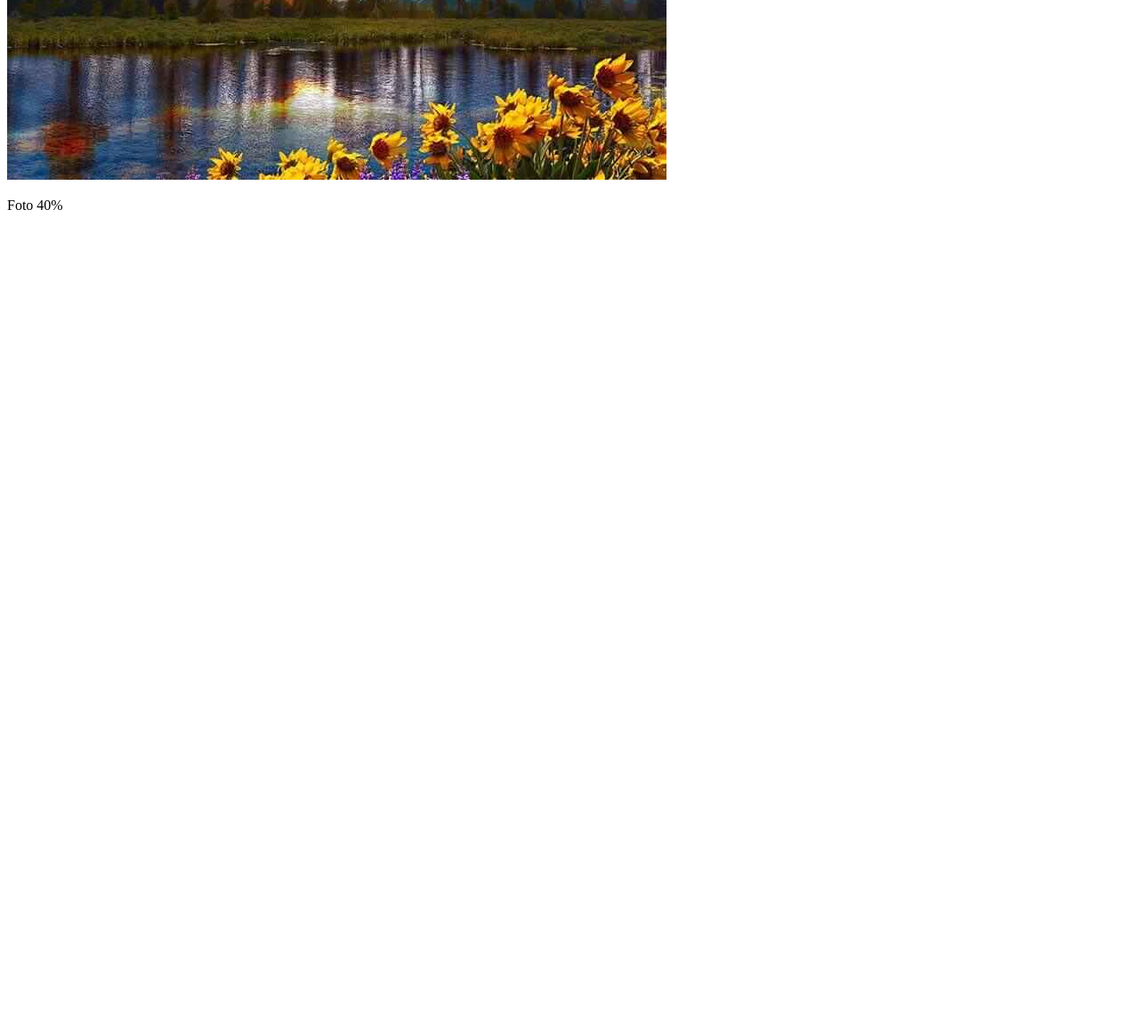
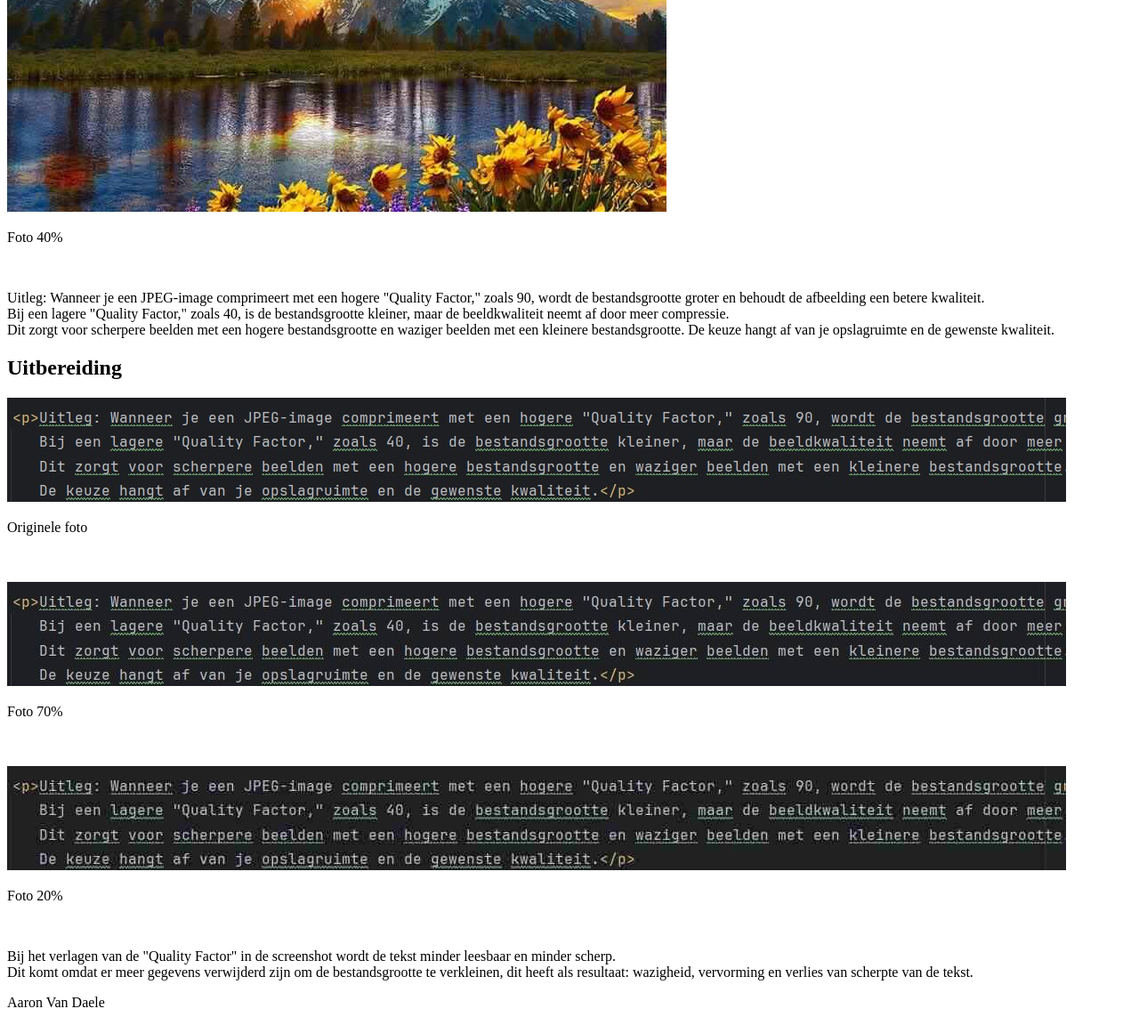
Before and after one commit to AaronVives/AaronVives.github.io, a plain HTML site: page Labo4/Opdracht2/index.html in a window 1280 px wide. Shown: the part 2056-3208 px from the top of the page at 89% size. Before the commit the page ends 2356 px from the top, so only its background shows below. Drawn offline with Linux system fonts and the light colour scheme.

Commit message:
Opdracht 1-3 done

```diff
--- a/Labo4/Opdracht2/index.html
+++ b/Labo4/Opdracht2/index.html
@@ -8,15 +8,37 @@
 <body>
     <h1>Opdracht 2 - Labo 4</h1>
     <img src="Images/Foto1.jpg" alt="Originele foto">
-    <p>Originele foto</p> <br>
+    <p>Originele foto</p> </br></br>
 
     <img src="Images/Foto2.jpg" alt="foto 90%">
-    <p>Foto 90%</p> <br>
+    <p>Foto 90%</p> </br></br>
 
     <img src="Images/Foto3.jpg" alt="foto 70%">
-    <p>Foto 70%</p> <br><br>
+    <p>Foto 70%</p> </br></br>
 
     <img src="Images/Foto4.jpg" alt="foto 40%">
-    <p>Foto 40%</p> <br><br>
+    <p>Foto 40%</p> </br>
+
+    <p>Uitleg: Wanneer je een JPEG-image comprimeert met een hogere "Quality Factor," zoals 90, wordt de bestandsgrootte groter en behoudt de afbeelding een betere kwaliteit. <br>
+       Bij een lagere "Quality Factor," zoals 40, is de bestandsgrootte kleiner, maar de beeldkwaliteit neemt af door meer compressie.<br>
+       Dit zorgt voor scherpere beelden met een hogere bestandsgrootte en waziger beelden met een kleinere bestandsgrootte.
+       De keuze hangt af van je opslagruimte en de gewenste kwaliteit.</p>
+<h2>Uitbereiding</h2>
+
+    <img src="Images/Uitbereiding1.jpg" alt="foto Origineel">
+    <p>Originele foto</p> </br></br>
+
+    <img src="Images/Uitbereiding2.jpg" alt="foto 70%">
+    <p>Foto 70%</p> </br></br>
+
+    <img src="Images/Uitbereiding3.jpg" alt="foto 20%">
+    <p>Foto 20%</p> </br>
+
+<p>Bij het verlagen van de "Quality Factor" in de screenshot wordt de tekst minder leesbaar en minder scherp. <br>
+   Dit komt omdat er meer gegevens verwijderd zijn om de bestandsgrootte te verkleinen, dit heeft als resultaat: wazigheid, vervorming en verlies van scherpte van de tekst. <br>
+</p>
 </body>
+<footer>
+    <p>Aaron Van Daele</p>
+</footer>
 </html>
```
Also changed, not shown: Labo4/Opdracht1/index.html (+4 -0 lines), Labo4/Opdracht3/index.html (+3 -0 lines), Labo4/Opdracht2/Images/Uitbereiding1.jpg (added), Labo4/Opdracht2/Images/Uitbereiding2.jpg (added), Labo4/Opdracht2/Images/Uitbereiding3.jpg (added).
